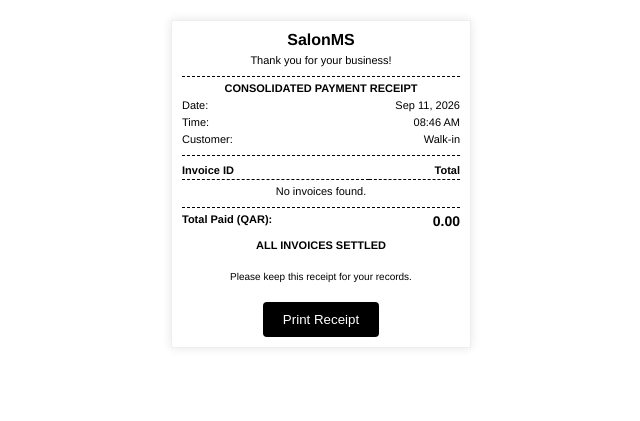
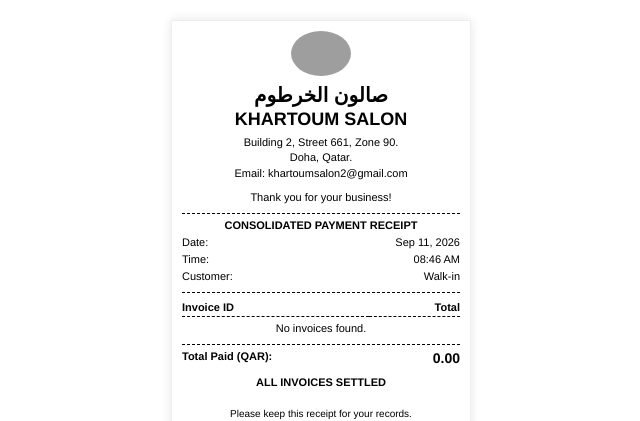
Before and after one commit to encodeunlimited/SalonGMS, a PHP site: template templates/invoices/bulk_receipt.twig in a window 1280 px wide. Shown: the top 421 px of the page, without its empty margins (319-959 px from the left). Run offline with PHP 8.4, Linux system fonts and the light colour scheme; the template is opened without the code that fills it, so the values that code supplies are empty; some libraries are stand-ins or nearby versions; grey boxes are pictures that could not be loaded.

Commit message:
feat: add print-ready invoice and bulk receipt Twig templates

```diff
--- a/templates/invoices/bulk_receipt.twig
+++ b/templates/invoices/bulk_receipt.twig
@@ -88,7 +88,18 @@
     </style>
 </head>
 <body>
-    <div class="text-center font-bold" style="font-size: 16px;">SalonMS</div>
+    <div class="text-center" style="margin-bottom: 5px;">
+        <img src="/images/logo.png" alt="Khartoum Salon Logo" style="max-width: 60px; max-height: 60px; border-radius: 50%;">
+    </div>
+    <div class="text-center font-bold" style="font-size: 18px;">
+        <span dir="rtl" style="display: block; font-size: 20px; margin-bottom: 2px;">صالون الخرطوم</span>
+        KHARTOUM SALON
+    </div>
+    <div class="text-center mt-2 mb-4" style="font-size: 11px; line-height: 1.4;">
+        Building 2, Street 661, Zone 90.<br>
+        Doha, Qatar.<br>
+        Email: khartoumsalon2@gmail.com
+    </div>
     <div class="text-center mt-2 mb-4">
         Thank you for your business!
     </div>
```
Also changed, not shown: templates/invoices/view.twig (+65 -21 lines).
